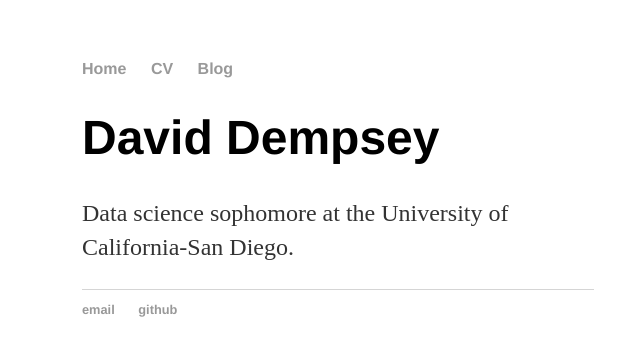
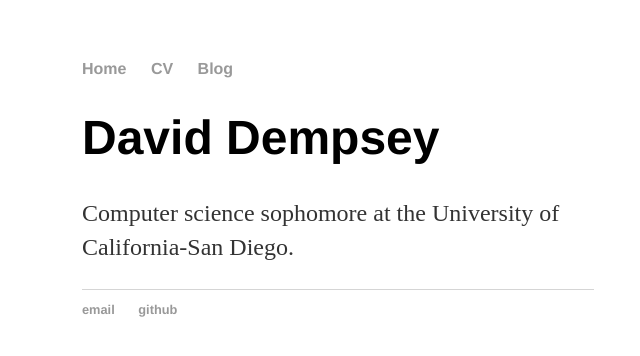
Before and after one commit to daviddempsey/daviddempsey.github.io, a Jekyll site: the page built from index.html, in a window 1280 px wide. Shown: the top 356 px of the page, without its empty margins (302-942 px from the left). Built offline with Jekyll 4.4.1, drawn with Linux system fonts in a browser that asks for light colours.

Commit message:
small updates

```diff
--- a/index.html
+++ b/index.html
@@ -4,6 +4,6 @@ title: David Dempsey
 ---
 <div class="blurb">
   <h1>David Dempsey</h1>
-  <p>Data science sophomore at the University
+  <p>Computer science sophomore at the University
     of California-San Diego.</p>
 </div><!-- /.blurb -->
--- a/testing/index.html
+++ /dev/null
@@ -1,4 +0,0 @@
----
-layout: default
-title: Test page
----
```
